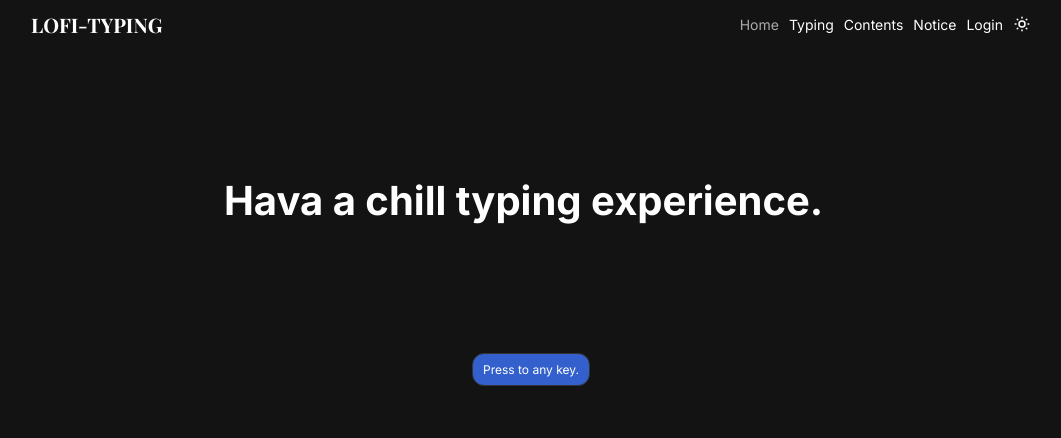
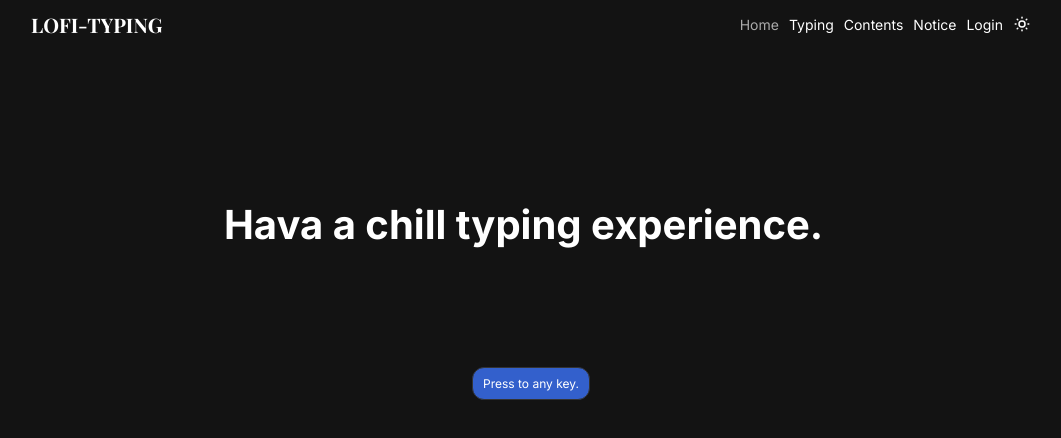
Before and after one commit to lofi-J/Typing-Lab, a Next.js app: page / in a window 1280 px wide. Shown: the top 438 px of the page, without its empty margins (109-1170 px from the left). Built offline with nearby package versions, Linux system fonts and the light colour scheme; a web font is replaced by a local one.

Commit message:
[수정] 랜딩 컴포넌트 분리

```diff
--- a/app/page.module.css
+++ b/app/page.module.css
@@ -2,33 +2,5 @@
 	display: flex;
 	flex-direction: column;
 	align-items: center;
+	width: 100%;
 }
-.title {
-	padding-top: 10%;
-}
-/* TextWriterAnimation */
-.title > span {
-	font-size: 4rem;
-}
-/* press to any key to typing */
-@keyframes showing {
-	0% { opacity: 0; }
-	100% { opacity: 1; }
-}
-.info {
-	margin-top: 10%;
-	animation: showing 0.8s ease;
-	&:hover {
-		cursor: pointer;
-	}
-}
-.p {
-	border: 1px solid var(--normal-gray);
-	border-radius: var(--border-radius);
-	background-color: var(--light-blue);
-	font-size: 1.2rem;
-	padding: 0.8rem 1rem;
-	&:hover {
-		background-color: var(--dark-blue);
-	}
-}
--- a/app/page.tsx
+++ b/app/page.tsx
@@ -1,43 +1,10 @@
-'use client';
+import styles from "./page.module.css";
+import LandingSection from "@/section/LandingSection/LandingSection";
 
-import styles from "./page.module.css";
-import {useRouter} from "next/navigation";
-import {useEffect, useState} from "react";
-import TextWriterAnimation from "@/component/TextWriterAnimation/TextWriterAnimation";
-
-
-export default function LandingPage() {
-  const [isDone, setDone] = useState(false);
-  const router = useRouter();
-
-  useEffect(() => {
-    const handleAnyKey = () => {
-      router.push('/typing');
-    }
-
-    window.addEventListener("keydown", handleAnyKey);
-
-    return () => window.removeEventListener("keydown", handleAnyKey);
-  }, [router]);
-
+export default function Page() {
   return (
     <main className={styles.main}>
-      <h1 className={styles.title}>
-        <TextWriterAnimation
-          text={'Hava a chill typing experience.'}
-          delay={50}
-          hasCaret={true}
-          setIsDoneForParent={setDone}
-        />
-      </h1>
-      {isDone && (
-        <div
-          className={styles.info}
-          onClick={() => router.push('/typing')}
-        >
-          <p className={styles.p}>Press to any key.</p>
-        </div>
-      )}
+      <LandingSection />
     </main>
   );
 }
--- /dev/null
+++ b/section/LandingSection/LandingSection.module.css
@@ -0,0 +1,38 @@
+.container {
+	position: relative;
+	display: flex;
+	flex-direction: column;
+	justify-content: center;
+	align-items: center;
+	height: calc(50vh - var(--header-height));
+}
+
+/* TextWriterAnimation */
+.title > span {
+	font-size: 4rem;
+}
+
+/* press to any key to typing */
+@keyframes showing {
+	0% { opacity: 0; }
+	100% { opacity: 1; }
+}
+.press_btn {
+	position: absolute;
+	bottom: 0;
+	width: max-content;
+	animation: showing 0.8s ease;
+	&:hover {
+		cursor: pointer;
+	}
+}
+.p {
+	border: 1px solid var(--normal-gray);
+	border-radius: var(--border-radius);
+	background-color: var(--light-blue);
+	font-size: 1.2rem;
+	padding: 0.8rem 1rem;
+	&:hover {
+		background-color: var(--dark-blue);
+	}
+}
--- /dev/null
+++ b/section/LandingSection/LandingSection.tsx
@@ -0,0 +1,46 @@
+'use client';
+
+import styles from "./LandingSection.module.css";
+import TextWriterAnimation from "@/component/TextWriterAnimation/TextWriterAnimation";
+import {useEffect, useState} from "react";
+import {useRouter} from "next/navigation";
+
+
+const LandingSection = () => {
+  const [isDone, setDone] = useState(false);
+  const router = useRouter();
+
+  useEffect(() => {
+    const handleAnyKey = () => {
+      router.push('/typing');
+    }
+
+    window.addEventListener("keydown", handleAnyKey);
+
+    return () => window.removeEventListener("keydown", handleAnyKey);
+  }, [router]);
+
+
+  return (
+    <div className={styles.container}>
+      <h1 className={styles.title}>
+        <TextWriterAnimation
+          text={'Hava a chill typing experience.'}
+          delay={50}
+          hasCaret={true}
+          setIsDoneForParent={setDone}
+        />
+      </h1>
+      {isDone && (
+        <div
+          className={styles.press_btn}
+          onClick={() => router.push('/typing')}
+        >
+          <p className={styles.p}>Press to any key.</p>
+        </div>
+      )}
+    </div>
+  );
+}
+
+export default LandingSection;
```
